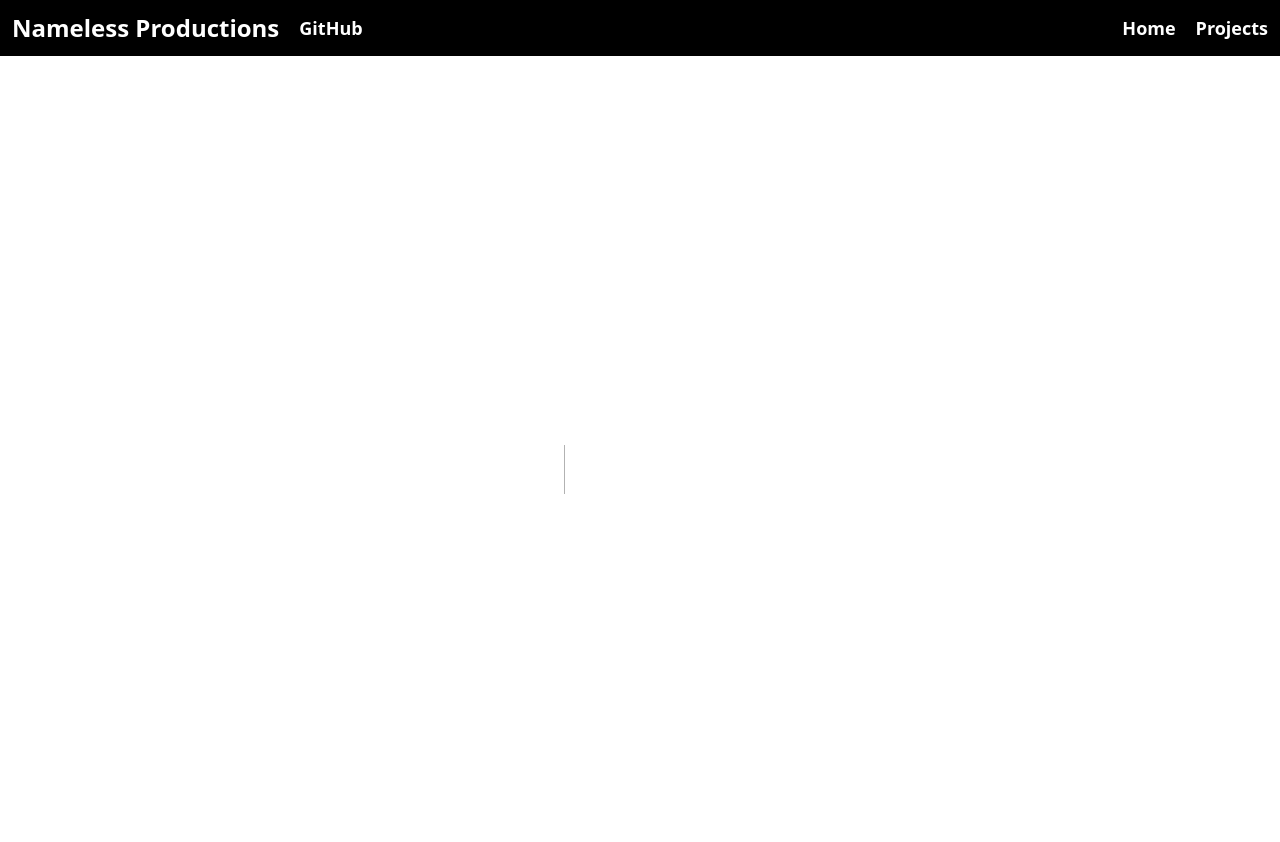
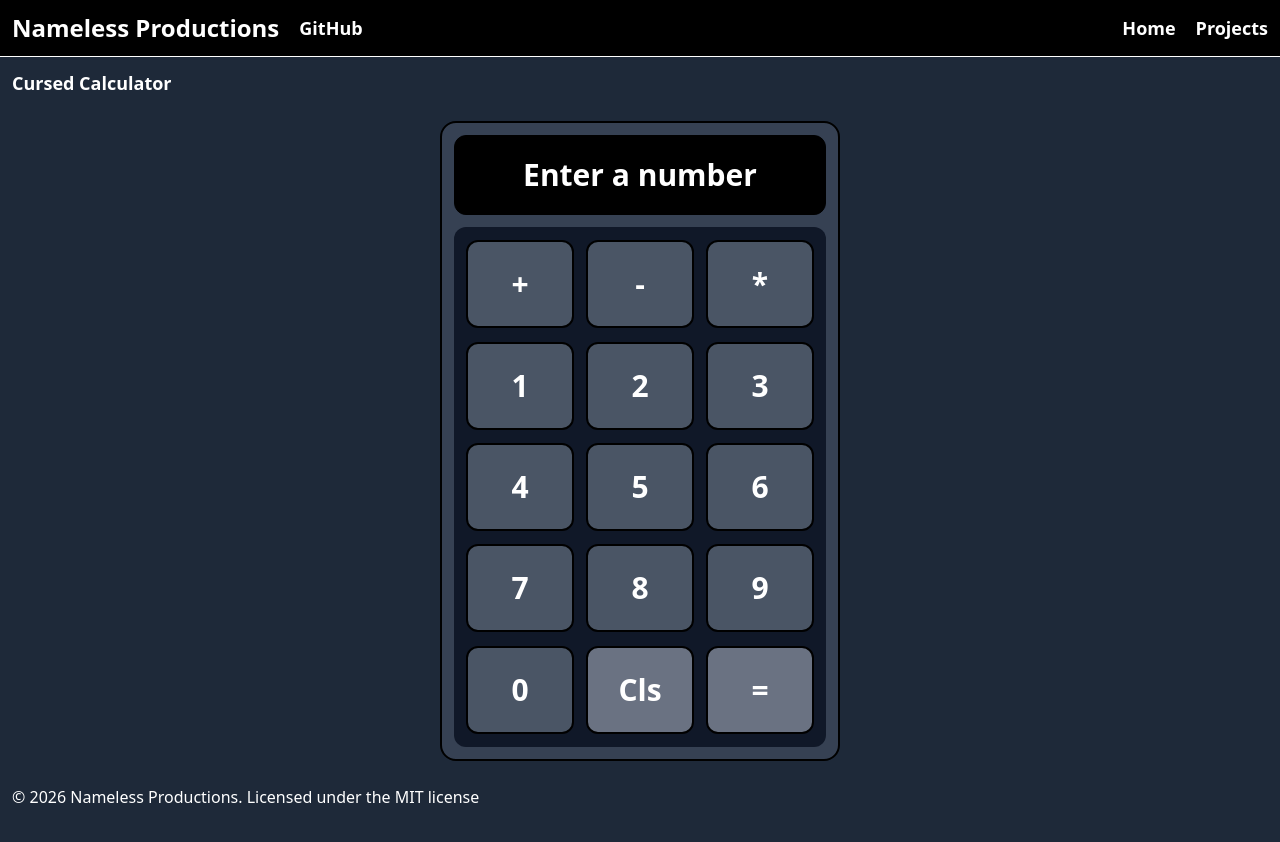
Before and after one commit to Nameless-Productions/website, a Next.js app: page /projects/cursed-calculator in a window 1280 px wide. Before the commit this address had no page. Shown: the top 842 px of the page. After the commit the page ends 821 px from the top, so only its background shows below. Built offline with nearby package versions, Linux system fonts and the light colour scheme.

Commit message:
feat: add cursed calculator

```diff
--- /dev/null
+++ b/app/projects/cursed-calculator/page.tsx
@@ -0,0 +1,73 @@
+"use client"
+
+import React, { useState } from 'react'
+
+
+
+export default function CursedCalculator() {
+
+    const [result, setResult] = useState("");
+
+    function handleEquals(){
+        setResult("Loading...");
+        setTimeout(() => {
+            setResult("Observing numbers...");
+            setTimeout(() => {
+                setResult("Almost there...");
+                setTimeout(() => {
+                    setResult(Math.floor(Math.random() * 200).toString())
+                }, 3000);
+            }, 3000);
+        }, 3000);
+    }
+
+  return (<>
+    <p className='text-lg font-bold'>Cursed Calculator</p>
+
+    <br />
+
+    <div className='flex justify-center items-center'>
+        <div className='border-2 border-black rounded-2xl w-100 h-160 bg-gray-700 flex flex-col'>
+
+            <p className='border border-black bg-black m-3 mb-0 rounded-xl h-20 flex items-center justify-center text-3xl font-bold'>{result || "Enter a number"}</p>
+
+            <div className='bg-gray-900 rounded-xl m-3 p-3 grow grid grid-cols-3 gap-3 content-evenly'>
+
+                <NumberBtn number='+' result={result} setResult={setResult}/>
+                <NumberBtn number='-' result={result} setResult={setResult}/>
+                <NumberBtn number='*' result={result} setResult={setResult}/>
+
+
+                <NumberBtn number='1' result={result} setResult={setResult}/>
+                <NumberBtn number='2' result={result} setResult={setResult}/>
+                <NumberBtn number='3' result={result} setResult={setResult}/>
+                <NumberBtn number='4' result={result} setResult={setResult}/>
+                <NumberBtn number='5' result={result} setResult={setResult}/>
+                <NumberBtn number='6' result={result} setResult={setResult}/>
+                <NumberBtn number='7' result={result} setResult={setResult}/>
+                <NumberBtn number='8' result={result} setResult={setResult}/>
+                <NumberBtn number='9' result={result} setResult={setResult}/>
+                <NumberBtn number='0' result={result} setResult={setResult}/>
+
+                <button className='border-2 border-black p-6 rounded-xl bg-gray-500 cursor-pointer hover:bg-gray-600 transition-all duration-300'><p className='text-3xl font-bold' onClick={() => setResult("")}>Cls</p></button>
+
+                <button className='border-2 border-black p-6 rounded-xl bg-gray-500 cursor-pointer hover:bg-gray-600 transition-all duration-300'><p className='text-3xl font-bold' onClick={handleEquals}>=</p></button>
+
+            </div>
+
+        </div>
+    </div>
+  </>)
+}
+
+
+function NumberBtn({ number, result, setResult }: { number: string, result: any, setResult: any }) {
+
+    function handleClick(thing: string){
+        setResult((r: string) => r + thing);
+    }
+
+  return (
+    <button className='border-2 border-black p-6 rounded-xl bg-gray-600 cursor-pointer hover:bg-gray-700 transition-all duration-300'><p className='text-3xl font-bold' onClick={() => handleClick(number)}>{number}</p></button>
+  )
+}
--- a/app/projects/page.tsx
+++ b/app/projects/page.tsx
@@ -4,7 +4,7 @@ import React from 'react'
 export default function ProjectsPage() {
   return (<>
     <ul className='list-disc list-inside'>
-        <li>Coming soon!</li>
+        <li><Link href="/projects/cursed-calculator">Cursed calculator</Link></li>
     </ul>
   </>)
 }
```
